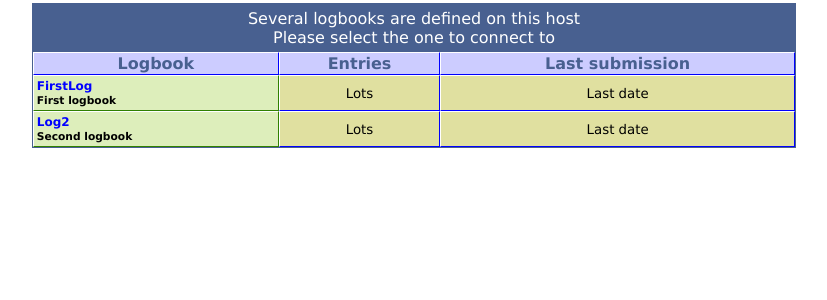
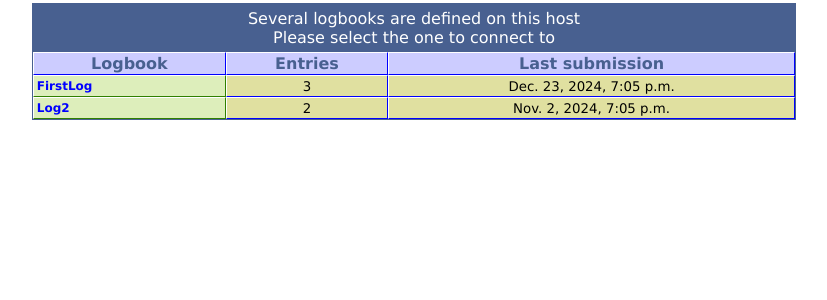
Before and after one commit to darcymason/flexelog, a Django app: page / in a window 1280 px wide. Shown: the top 300 px of the page, without its empty margins (226-1053 px from the left). Run offline with Django 5.2, Linux system fonts and the light colour scheme; data comes from the database, SQL or seed files in the repository; both versions use the stored data as it was after the commit; parts of the project's set-up code (start-up, migrations or seed data) failed here and were passed over.

Commit message:
Complete logbook list (index) page * attempt at using localized date/time

```diff
--- a/flexelog/elog_cfg.py
+++ b/flexelog/elog_cfg.py
@@ -9,6 +9,7 @@ import functools
 from django.db.models.signals import post_save  # update config when logbook changed
 from flexelog.models import ElogConfig
 
+import logging
 
 
 _cfg = None  # to be set later
@@ -188,8 +189,14 @@ class LogbookConfig:
         self._lb_attrs = {}
         for lb_name in self._cfg:
             # don't include global sections, doing logbooks only
-            if lb_name.startswith("global"):
+            if lb_name.lower().startswith("global"):
                 continue
+            if lb_name.lower().startswith("group "):
+                logging.warning(
+                    f"Found section [{lb_name}] in ElogConfig: "
+                    "[Group xxx] sections are ignored in this "
+                    "version of FlexElog"
+                )
 
             attrs = {
                 name: Attribute(name)
@@ -213,7 +220,8 @@ class LogbookConfig:
             # Set Extendable Options (attributes)
             for attr in self.get(lb_name, "Extendable Options", as_list=True):
                 if attr not in attrs:
-                    warnings.warn(
+                    logging.warning(
+                        f"In config for logbook '{lb_name}', "
                         f"Extendable Options '{attr}' is not listed in Attributes line and is ignored"
                     )
                 else:
@@ -222,7 +230,7 @@ class LogbookConfig:
             # Set the Option Types (Text by default)
             # Logic here means if repeated, last one spec'd wins
             for attr_name, attr in attrs.items():
-                for option_type in ["Options", "MOptions", "ROptions"]:
+                for option_type in ["Options", "MOptions", "ROptions"]:  # XX IOptions
                     # XX below is specific to single space, could make whitespace tolerant
                     options = self.get(
                         lb_name, f"{option_type} {attr_name}", as_list=True
@@ -264,7 +272,7 @@ class LogbookConfig:
 
         First looks in elogd.cfg logbook section, then global section,
         then the passed default (e.g. from request.args), if not None,
-        then in DEFAULTS in elog_config.py.
+        then in DEFAULTS in elog_cfg.py.
 
         If `valtype` specified, return the DEFAULTS value if conversion gives an error
         """
--- a/flexelog/models.py
+++ b/flexelog/models.py
@@ -56,12 +56,14 @@ class Logbook(models.Model):
     def __str__(self):
         return f"'{self.name}':   {self.comment}"
 
+    def latest_date(self):
+        return self.entry_set.latest("date").date  # XXX need to check if no entries
 
 class Entry(models.Model):
     rowid = models.AutoField(primary_key=True, blank=True)
     lb = models.ForeignKey(Logbook, on_delete=models.PROTECT)
     id = models.IntegerField(blank=False, null=False)
-    date = models.TextField(blank=True, null=True)
+    date = models.DateTimeField()
     attrs = models.JSONField(blank=True, null=True)
     reply_to = models.IntegerField(blank=True, null=True)
     encoding = models.TextField(blank=True, null=True)
--- a/flexelog/templates/flexelog/index.html
+++ b/flexelog/templates/flexelog/index.html
@@ -1,4 +1,5 @@
 {% extends "flexelog/base.html" %}
+{% load l10n %}
 
 {% block title %}FlexElog Logbook Selection{% endblock %}
 
@@ -18,10 +19,10 @@
         <tr>
             <td colspan="10" class="sellogbook">
                 <a href="{% url 'flexelog:logbook' lb.name %}">{{ lb.name }}</a><br>
-                <span class="selcomment">{{ lb.comment }}</span>
+                <span class="selcomment"></span>
             </td>
-            <td nowrap class="selentries">Lots</td>
-            <td nowrap class="selentries">Last date</td>
+            <td nowrap class="selentries">{{ lb.entry_set.count }}</td>
+            <td nowrap class="selentries">{{ lb.latest_date|localize}}</td>
         </tr>
     {% endfor %}
 </table>
--- a/flexelog/views.py
+++ b/flexelog/views.py
@@ -1,13 +1,22 @@
+import logging
 from django.shortcuts import render, get_object_or_404
 
 # Create your views here.
+
+from django.http import HttpResponse
 from .models import Logbook, Entry
-from django.http import HttpResponse
+from .elog_cfg import get_config
 
 
 def index(request):
+    cfg = get_config()
+    logbooks = [
+            lb for lb in Logbook.objects.all() if lb.name in cfg.logbook_names()
+        ]
+    logging.warning(logbooks[0].latest_date())
     context = {
-        "logbooks": Logbook.objects.all()
+        "cfg": cfg,
+        "logbooks": logbooks,
     }
     return render(request, "flexelog/index.html", context)
 
@@ -17,9 +26,20 @@ def logbook(request, lb_name):
     except Entry.DoesNotExist:
         # 'Logbook "%s" does not exist on remote server'
         raise  # XXX
+
+    entries = logbook.entry_set.all()
+    headers = logbook.attrs.keys()
+    rows = [
+        entry.attrs[key]
+        for key in headers
+        for entry in entries
+    ]
+
     context = {
         "logbook": logbook,
         "logbooks": Logbook.objects.all(),
+        "headers": headers,
+        "rows": rows,
     }
     return render(request, "flexelog/entry_list.html", context)
 
```
Also changed, not shown: flexelog/tests/test_config.py (+5 -0 lines), db.sqlite3.
